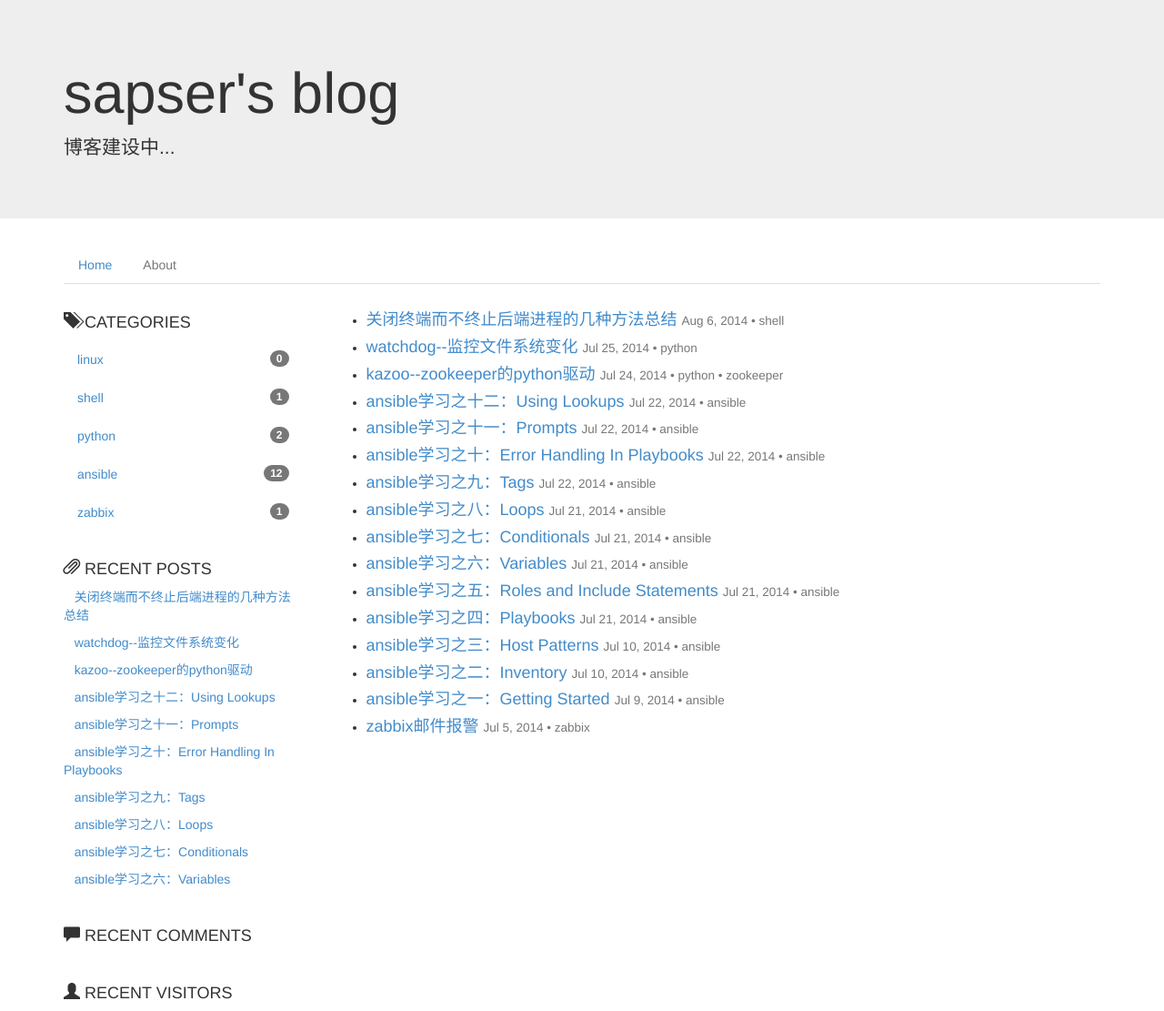
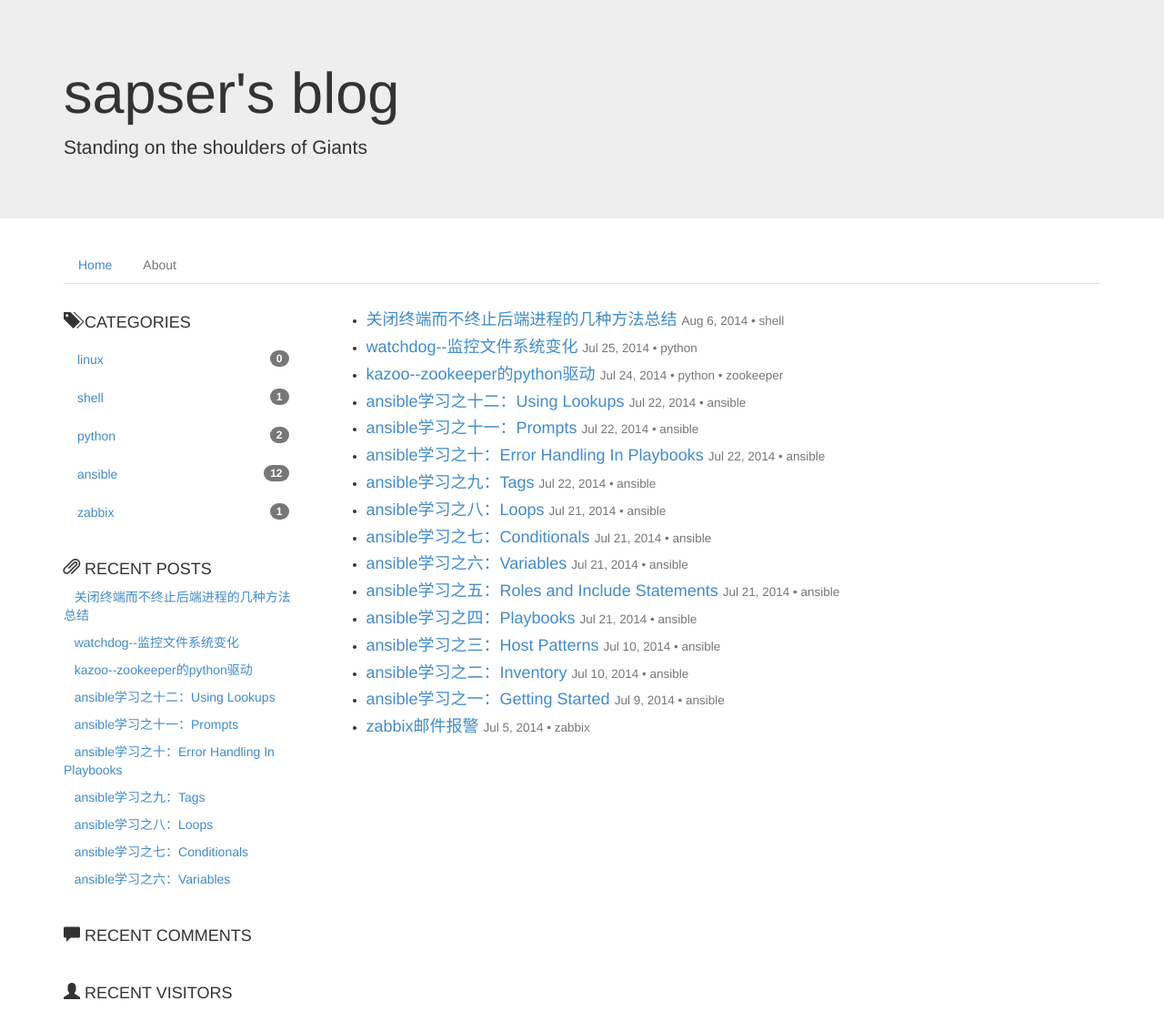
Before and after one commit to sapser/sapser.github.io, a Jekyll site: the page built from index.html, in a window 1280 px wide. Shown: the whole page at 91% size. Built offline with Jekyll 4.4.1, drawn with Linux system fonts in a browser that asks for light colours; Markdown is read by kramdown in place of the engine named in the settings; comment, search, counter and statistics services are not loaded.

Commit message:
博客完全建成...

```diff
--- a/_layouts/default.html
+++ b/_layouts/default.html
@@ -17,7 +17,7 @@
     <div class="jumbotron">
       <div class="container">
         <h1>sapser's blog</h1>
-        <p>博客建设中...</p>
+        <p>Standing on the shoulders of Giants</p>
       </div>
     </div>
 
```
